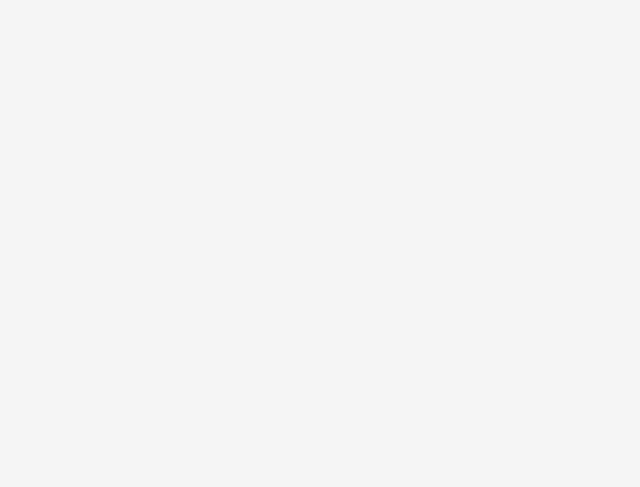
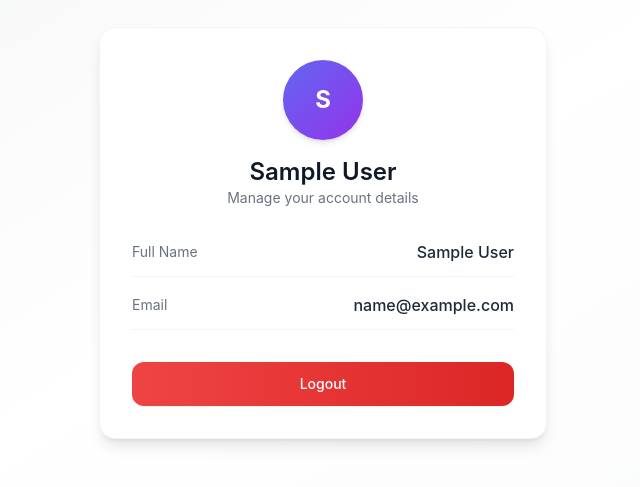
Before and after one commit to dileep1319/dileep-mern-10pshine, a React (Vite) app in the folder frontend/: page /profile in a window 1280 px wide. Before the commit this address had no page. Shown: the part 167-654 px from the top of the page, without its empty margins (317-957 px from the left). Built offline with nearby package versions, Linux system fonts and the light colour scheme; sample sign-in values are in the browser's storage.

Commit message:
add userProfile

```diff
--- a/frontend/src/App.jsx
+++ b/frontend/src/App.jsx
@@ -3,6 +3,7 @@ import Login from "./pages/Login";
 import Signup from "./pages/Signup";
 import Dashboard from "./pages/Dashboard";
 import UserDashboard from "./pages/UserDashboard";
+import UserProfile from "./pages/UserProfile";
 
 function App() {
   return (
@@ -19,6 +20,7 @@ function App() {
           <Route path="/signup" element={<Signup />} />
           <Route path="/dashboard" element={<Dashboard />} />
           <Route path="/user-dashboard" element={<UserDashboard />} /> {/* New route for UserDashboard */}
+          <Route path="/profile" element={<UserProfile />} />
         </Routes>
       </div>
     </Router>
--- a/frontend/src/components/Header.jsx
+++ b/frontend/src/components/Header.jsx
@@ -1,43 +1,51 @@
-import React from 'react';
-import { Link, useNavigate } from 'react-router-dom';
+import React from "react";
+import { Link, useNavigate } from "react-router-dom";
 
 const Header = () => {
   const navigate = useNavigate();
-
-  const handleLogout = () => {
-    localStorage.removeItem('userInfo');
-    navigate('/login');
-  };
-
-  const userInfo = localStorage.getItem('userInfo');
+  const userInfo = localStorage.getItem("userInfo");
 
   return (
-    <header className="sticky top-0 z-50 w-full px-4 py-2 sm:p-4 bg-white border-b border-gray-200 shadow-sm">
-      <nav className="container mx-auto flex items-center justify-between">
-        <Link to="/" className="text-2xl font-bold text-black">Notes App</Link>
+    <header className="sticky top-0 z-50 w-full px-4 py-2 bg-white border-b border-gray-200 shadow-sm">
+      <nav className="container mx-auto flex items-center justify-between h-14">
+        {/* Logo */}
+        <Link to="/" className="text-xl font-bold text-black">
+          Notes App
+        </Link>
+
+        {/* Right side */}
         {!userInfo ? (
-          <div className="flex space-x-2 sm:space-x-4">
+          <div className="flex space-x-2">
             <Link
               to="/login"
-              className="px-4 py-2 border border-transparent rounded-md text-sm font-medium text-white bg-black hover:bg-gray-800 transition-colors duration-200"
+              className="px-3 py-1.5 rounded-md text-sm font-medium text-white bg-black hover:bg-gray-800 transition-colors"
             >
               Login
             </Link>
             <Link
               to="/signup"
-              className="px-4 py-2 border border-transparent rounded-md text-sm font-medium text-white bg-black hover:bg-gray-800 transition-colors duration-200"
+              className="px-3 py-1.5 rounded-md text-sm font-medium text-white bg-black hover:bg-gray-800 transition-colors"
             >
               Signup
             </Link>
           </div>
         ) : (
-          <div className="flex items-center space-x-2 sm:space-x-4">
-            <svg className="w-6 h-6 text-gray-700" fill="currentColor" viewBox="0 0 20 20" xmlns="http://www.w3.org/2000/svg"><path fillRule="evenodd" d="M18 10a8 8 0 11-16 0 8 8 0 0116 0zm-6-3a2 2 0 11-4 0 2 2 0 014 0zm-2 4a5 5 0 00-4.546 2.916A5.986 5.0 0 0010 16a5.986 5.0 0 004.546-2.084A5 5 0 0010 11z" clipRule="evenodd"></path></svg>
+          <div className="flex items-center">
             <button
-              onClick={handleLogout}
-              className="px-4 py-2 border border-transparent rounded-md text-sm font-medium text-white bg-red-600 hover:bg-red-700 transition-colors duration-200"
+              onClick={() => navigate("/profile")}
+              className="p-1.5 rounded-full hover:bg-gray-100 transition-colors"
+              aria-label="Open profile"
             >
-              Logout
+              <svg
+                xmlns="http://www.w3.org/2000/svg"
+                className="w-8 h-8"
+                viewBox="0 0 24 24"
+                fill="black"
+              >
+                <circle cx="12" cy="12" r="12" />
+                <path d="M12 7a3 3 0 110 6 3 3 0 010-6z" fill="white" />
+                <path d="M6 18c0-2.5 3-4 6-4s6 1.5 6 4" fill="white" />
+              </svg>
             </button>
           </div>
         )}
--- /dev/null
+++ b/frontend/src/pages/UserProfile.jsx
@@ -0,0 +1,74 @@
+import React, { useEffect, useState } from "react";
+import { useNavigate } from "react-router-dom";
+
+function UserProfile() {
+  const navigate = useNavigate();
+  const [user, setUser] = useState(null);
+
+  useEffect(() => {
+    const raw = localStorage.getItem("userInfo");
+    if (!raw) {
+      navigate("/login");
+      return;
+    }
+    try {
+      const parsed = JSON.parse(raw);
+      setUser(parsed);
+    } catch (e) {
+      localStorage.removeItem("userInfo");
+      navigate("/login");
+    }
+  }, [navigate]);
+
+  const handleLogout = () => {
+    localStorage.removeItem("userInfo");
+    navigate("/login");
+  };
+
+  if (!user) return null;
+
+  return (
+    <div className="min-h-screen bg-gradient-to-br from-gray-100 via-white to-gray-50 flex items-center justify-center px-4">
+      <div className="w-full max-w-md">
+        <div className="bg-white rounded-2xl shadow-lg border border-gray-100 p-8">
+          {/* Avatar & Heading */}
+          <div className="flex flex-col items-center text-center mb-8">
+            <div className="w-20 h-20 rounded-full bg-gradient-to-br from-indigo-500 to-purple-600 flex items-center justify-center text-white text-2xl font-bold shadow-md">
+              {user.name ? user.name[0].toUpperCase() : "U"}
+            </div>
+            <h1 className="mt-4 text-2xl font-semibold text-gray-900">
+              {user.name || "User"}
+            </h1>
+            <p className="text-gray-500 text-sm">Manage your account details</p>
+          </div>
+
+          {/* User Info */}
+          <div className="space-y-4 mb-8">
+            {user.name && (
+              <div className="flex items-center justify-between border-b border-gray-100 pb-3">
+                <span className="text-gray-500 text-sm">Full Name</span>
+                <span className="font-medium text-gray-800">{user.name}</span>
+              </div>
+            )}
+            {user.email && (
+              <div className="flex items-center justify-between border-b border-gray-100 pb-3">
+                <span className="text-gray-500 text-sm">Email</span>
+                <span className="font-medium text-gray-800">{user.email}</span>
+              </div>
+            )}
+          </div>
+
+          {/* Logout Button */}
+          <button
+            onClick={handleLogout}
+            className="w-full py-3 rounded-xl text-sm font-medium text-white bg-gradient-to-r from-red-500 to-red-600 hover:from-red-600 hover:to-red-700 transition-all shadow-sm"
+          >
+            Logout
+          </button>
+        </div>
+      </div>
+    </div>
+  );
+}
+
+export default UserProfile;
```
